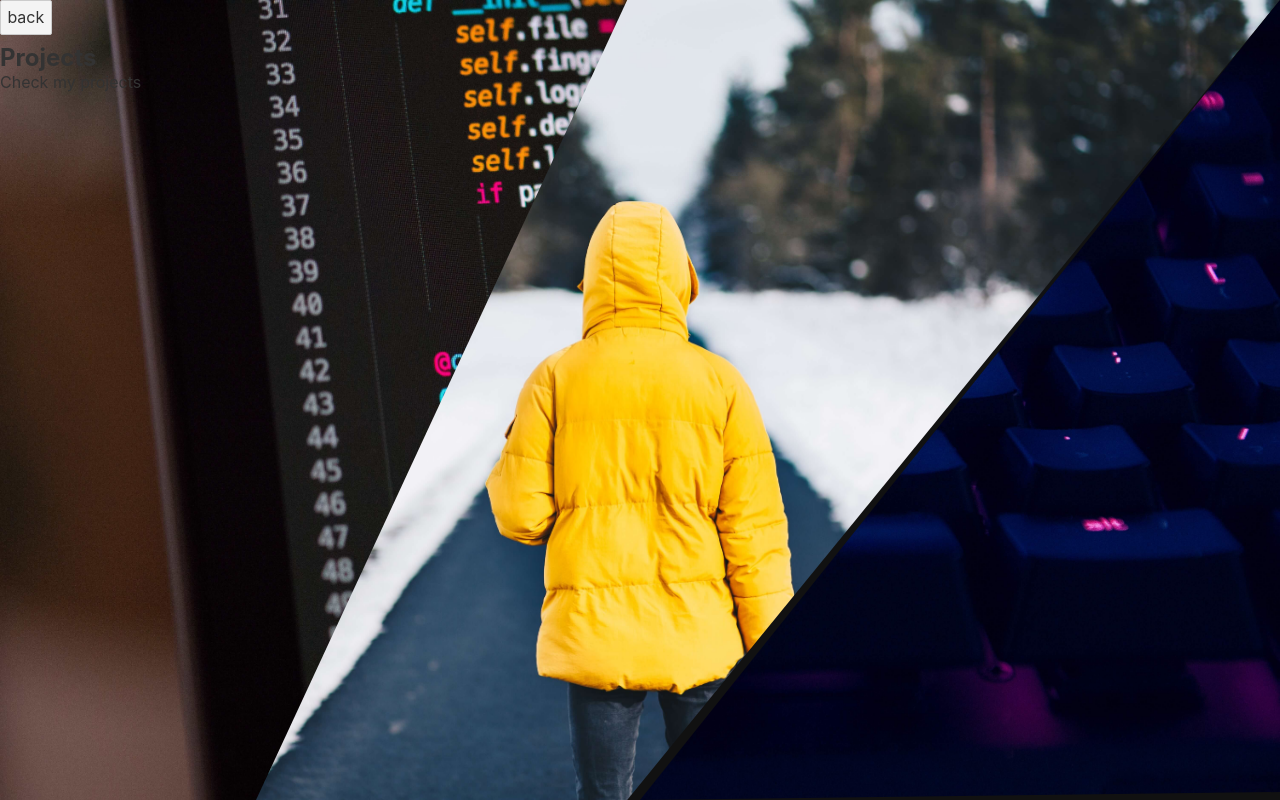
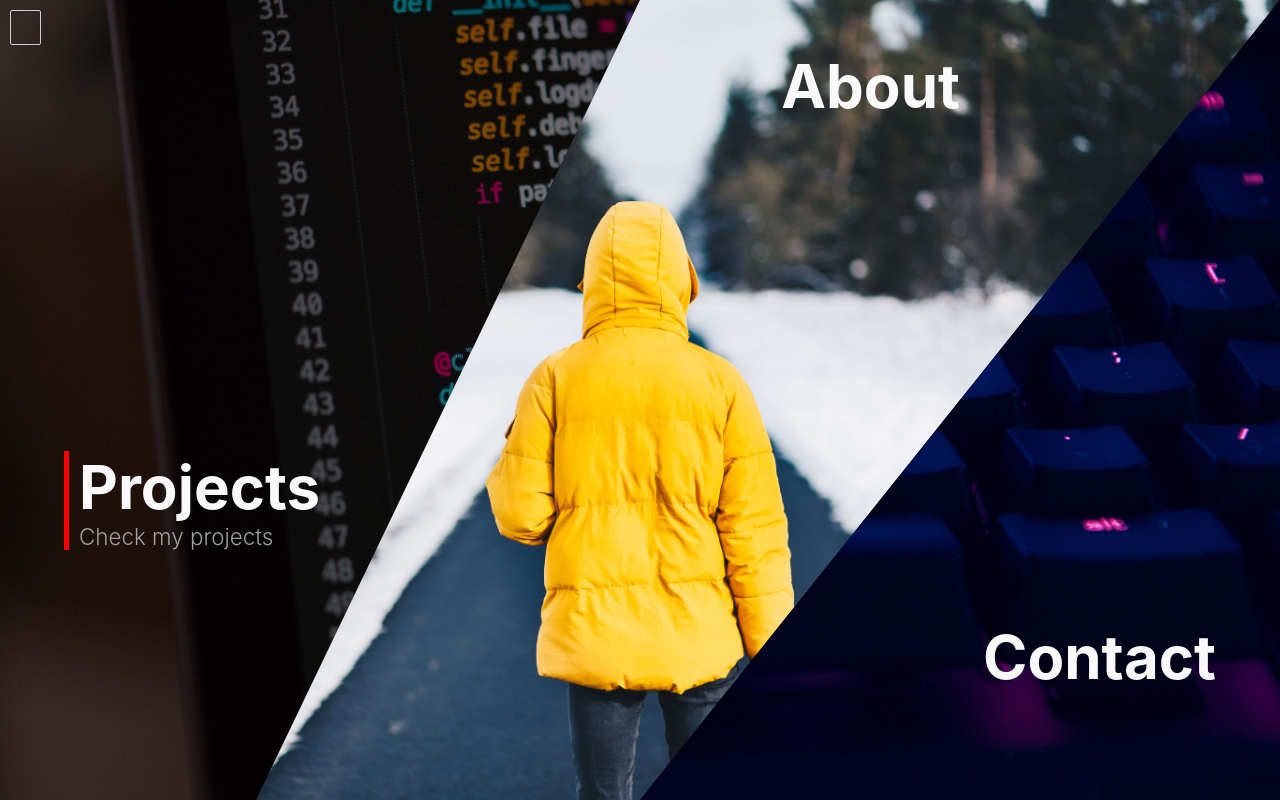
Before and after one commit to YordinsonPolar/porfolio2, a Svelte app: page / in a window 1280 px wide. Built offline with nearby package versions, Linux system fonts and the light colour scheme.

Commit message:
add: title styles

```diff
--- a/package.json
+++ b/package.json
@@ -3,13 +3,14 @@
   "version": "1.0.0",
   "scripts": {
     "build": "rollup -c",
-    "dev": "rollup -c -w --single",
+    "dev": "rollup -c -w ",
     "start": "sirv public --single"
   },
   "devDependencies": {
     "@rollup/plugin-commonjs": "^14.0.0",
     "@rollup/plugin-node-resolve": "^8.0.0",
     "rollup": "^2.3.4",
+    "rollup-plugin-image": "^1.0.2",
     "rollup-plugin-livereload": "^2.0.0",
     "rollup-plugin-svelte": "^6.0.0",
     "rollup-plugin-terser": "^7.0.0",
--- a/public/global.css
+++ b/public/global.css
@@ -2,6 +2,12 @@
 	margin: 0;
 	padding: 0;
 	box-sizing: border-box;
+	color: #f9f9f9;
+}
+
+:root {
+	--transition-time: 400ms;
+	--transition-delay: calc(var(--transition-time) / 2);
 }
 
 html, body {
--- a/public/index.html
+++ b/public/index.html
@@ -4,7 +4,7 @@
 	<meta charset='utf-8'>
 	<meta name='viewport' content='width=device-width,initial-scale=1'>
 
-	<title>Svelte app</title>
+	<title>Daniel Vnzla</title>
 
 	<link rel='icon' type='image/png' href='/favicon.png'>
 	<link rel='stylesheet' href='/global.css'>
--- a/rollup.config.js
+++ b/rollup.config.js
@@ -3,6 +3,7 @@ import resolve from '@rollup/plugin-node-resolve';
 import commonjs from '@rollup/plugin-commonjs';
 import livereload from 'rollup-plugin-livereload';
 import { terser } from 'rollup-plugin-terser';
+import image from 'rollup-plugin-image';
 
 const production = !process.env.ROLLUP_WATCH;
 
@@ -36,6 +37,7 @@ export default {
 		file: 'public/build/bundle.js'
 	},
 	plugins: [
+		image(),
 		svelte({
 			// enable run-time checks when not in production
 			dev: !production,
--- /dev/null
+++ b/src/components/BackToTheSection.svelte
@@ -0,0 +1,33 @@
+<script>
+	export let active;
+
+	const handleBack = () => active = "";
+</script>
+
+	<button
+		class="back"
+		on:click={handleBack}
+		>
+		<svg class="icon icon-arrow-back-outline">
+			<use xlink:href="#icon-arrow-back-outline"></use>
+		</svg>
+	</button>
+
+<style>
+	.back {
+		background: none;
+		position: absolute;
+		top: 10px;
+		left: 10px;
+		z-index: 100;
+	}
+
+	.icon {
+	  display: inline-block;
+	  width: 1em;
+	  height: 1em;
+	  stroke-width: 0;
+	  stroke: red;
+	  fill: red;
+	}
+</style>
--- a/src/components/Section.svelte
+++ b/src/components/Section.svelte
@@ -15,6 +15,7 @@
 		class="clip projects-clip"
 		style={`--clip-path: ${clipPath}; --bg-img: url(${bgImg});`}
 		>
+		<img class="img" src="/images/projects.jpg" alt="programmer code" />
 		<div class="title">
 			<button on:click={() => active = ""} >back</button>
 			<h2>Projects</h2>
@@ -32,7 +33,7 @@
 		left: 0;
 		width: 100%;
 		height: 100%;
-		background-image: var(--bg-img);
+		/* background-image: var(--bg-img); */
 		background-size: cover;
 		clip-path: var(--clip-path);
 		transition: 300ms;
@@ -43,5 +44,14 @@
 		transition-delay: 300ms;
 		z-index: 99999;
 	}
+	.img {
+		position: absolute;
+		top: 0;
+		left: 0;
+		width: 100%;
+		height: 100%;
+		pointer-events: none;
+		z-index: -1;
+	}
 
 </style>
--- a/src/routes/Home.svelte
+++ b/src/routes/Home.svelte
@@ -1,30 +1,38 @@
 <script>
-	import Section from '../components/Section.svelte';
+	import BackToTheSection from '../components/BackToTheSection.svelte';
 	let active = "";
 
 	$: console.log(active)
 
-
 </script>
 
 <div class="container" class:active={active !== ""}>
-	<Section
-		bind:active
-		clipPath="polygon(0 0, 56% 0, 23% 100%, 0% 100%)"
-		bgImg="/images/projects.jpg"
-	/>
+	<BackToTheSection bind:active />
+	<section class="section">
+		<div
+			on:click|self={() => active = "projects"}
+			href="/"
+			title="Projects"
+			class:active={active === "projects"}
+			class="clip projects-clip"
+			>
+			<div class="title">
+				<h2>Projects</h2>
+				<p>Check my projects</p>
+			</div>
+		</div>
+	</section>
 	<section class="section">
 		<div
 			on:click|self={() => active = "about"}
 			class:active={active === "about"}
 			href="/"
-				title="Projects"
+			title="About"
 			class="clip about-clip"
 			>
 			<div class="title">
-					<button on:click={() => active = ""} >back</button>
-					<h2>Projects</h2>
-					<p>Check my projects</p>
+				<h2>About</h2>
+				<p>Known about me</p>
 			</div>
 		</div>
 	</section>
@@ -33,19 +41,19 @@
 			on:click|self={() => active = "contact"}
 			class:active={active === "contact"}
 			href="/"
-				title="Projects"
+			title="Contact"
 			class="clip contact-clip"
 			>
 			<div class="title">
-					<button on:click={() => active = ""} >back</button>
-					<h2>Projects</h2>
-					<p>Check my projects</p>
+				<h2>Contact</h2>
+				<p>Say me hola!</p>
 			</div>
 		</div>
 	</section>
 </div>
 
 <style>
+
 	.container {
 		display: flex;
 		justify-content: center;
@@ -55,32 +63,60 @@
 		transition: 300ms;
 	}
 
+	/* --------- CLIP -------- */
+
 	.container .clip {
 		position: absolute;
 		top: 0;
 		left: 0;
 		width: 100%;
 		height: 100%;
-		transition: 300ms;
+		transition: var(--transition-time);
+	}
+
+	.container .clip::before {
+		position: absolute;
+		top: 0;
+		left: 0;
+		right: 0;
+		bottom: 0;
+		content: "";
+		transition: background-color var(--transition-time);
 	}
 
 	.container .clip.projects-clip {
 		background-image: url('/images/projects.jpg');
 		background-size: cover;
-		clip-path: var(--clip-path);
+		clip-path: polygon(0 0, 50% 0, 20% 100%, 0% 100%);
 	}
 
 	.container .clip.about-clip {
 		background-image: url('/images/about.jpg');
 		background-size: cover;
-		clip-path: polygon(49% 0, 100% 0%, 49% 100%, 20% 100%);
+		clip-path: polygon(50% 0, 100% 0%, 50% 100%, 20% 100%);
 	}
 
 	.container .clip.contact-clip {
 		background-image: url('/images/contact.jpg');
 		background-size: cover;
-		clip-path: polygon(100% 0, 100% 0, 100% 99%, 50% 100%);
+		clip-path: polygon(100% 0, 100% 0, 100% 100%, 50% 100%);
 	}
+
+	.container .clip.projects-clip .title  {
+    left: 5%;
+    bottom: 250px;
+	 }
+
+	.container .clip.about-clip .title {
+	 	right: 25%;
+	 	top: 50px;
+	 }
+
+	.container .clip.contact-clip .title{
+	 	bottom: 10%;
+    right: 5%;
+	 }
+
 
 	.container.active .clip {
 		clip-path: polygon(100% 0, 100% 0, 100% 100%, 100% 100%);
@@ -88,8 +124,73 @@
 
 	.container .clip.active {
 		clip-path: polygon(0 0, 100% 0, 100% 100%, 0% 100%);
-		transition-delay: 300ms;
-		z-index: 99999;
+		transition-delay: var(--transition-delay);
+	}
+
+	.section:hover .clip::before {
+		background-color: rgba(0,0,0, .5);
+	}
+
+
+	/* --------------- TITLE ----------------- */
+
+	.title {
+	 	position: absolute;
+		font-size: 2.5rem;
+		padding-left: 15px;
+		overflow: hidden;
+		pointer-events: none;
+	}
+
+	.title h2 {
+		transition: transform var(--transition-time);
+	}
+
+	.title p {
+		font-size: 1.4rem;
+		color: #a0a0a0;
+		font-weight: 300;
+		transform: translate(-200%);
+		transition: transform var(--transition-time);
+	}
+
+	.title::before {
+		position: absolute;
+		top: 0;
+		left: 0;
+		content: "";
+		width: 5px;
+		background: red;
+		height: 0;
+		transition:
+			height var(--transition-time),
+			transform var(--transition-time);
+	}
+
+	.section:hover .title::before {
+		height: 100%;
+	}
+
+	.section:hover .title p {
+		transition-delay: var(--transition-delay);
+		transform: translate(0);
+	}
+
+	/* ------- section active ----- */
+
+	.container .clip.active .title h2 {
+		transform: translateY(-200%);
+	}
+
+	.container .clip.active .title p {
+		transition-delay: calc( 1.3 * var(--transition-delay));
+		transform: translateY(200%);
+	}
+
+	.container .clip.active .title::before {
+		transition-delay: calc( 2.3 * var(--transition-delay));
+		height: 100%;
+		transform: translateY(200%);
 	}
 
 </style>
```
Also changed, not shown: src/icons/Back.svelte (added), 1 other file (tests, documents, lock files or other folders). Lines whose indentation alone changed are shown as unchanged.
